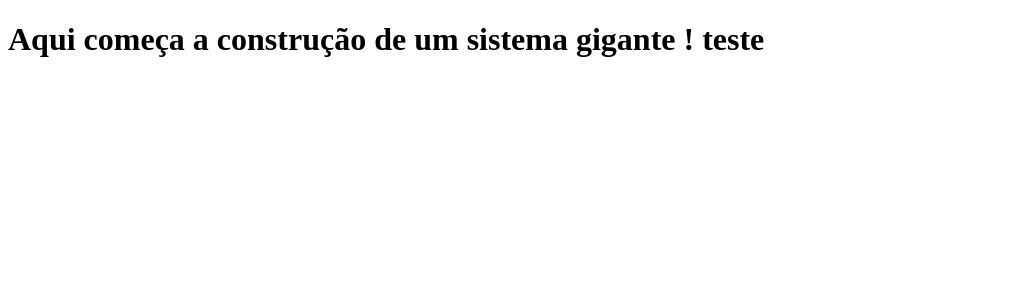
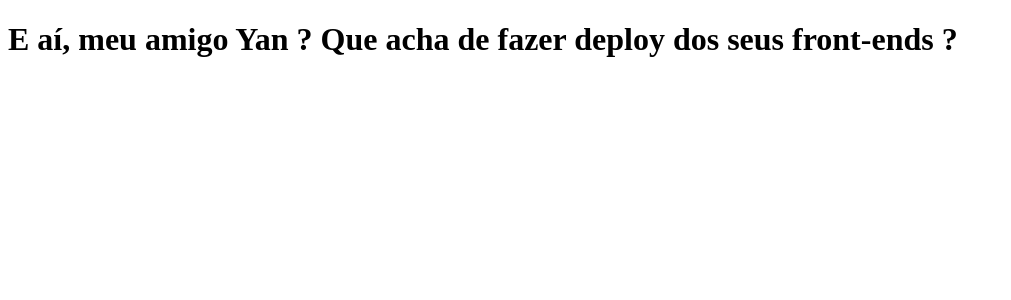
Before and after one commit to Adriano-Ivan/clone-tabnews, a Next.js app: page / in a window 1280 px wide. Shown: the top 300 px of the page, without its empty margins (0-1011 px from the left). Built offline with nearby package versions, Linux system fonts and the light colour scheme.

Commit message:
reaction commit

```diff
--- a/package.json
+++ b/package.json
@@ -4,7 +4,7 @@
   "description": "nodejs lts/hydrogen\r next@13.1.6\r react@18.2.0\r react-dom@18.2.0",
   "main": "index.js",
   "scripts": {
-    "dev": "next dev"
+    "dev": "next dev -p 3002"
   },
   "dependencies": {
     "next": "^13.1.6",
--- a/pages/index.js
+++ b/pages/index.js
@@ -1,6 +1,6 @@
 
 function Home() {
-    return <h1>Aqui começa a construção de um sistema gigante ! teste</h1>
+    return <h1>E aí, meu amigo Yan ? Que acha de fazer deploy dos seus front-ends ?</h1>
 }
 
 export default Home;
```
